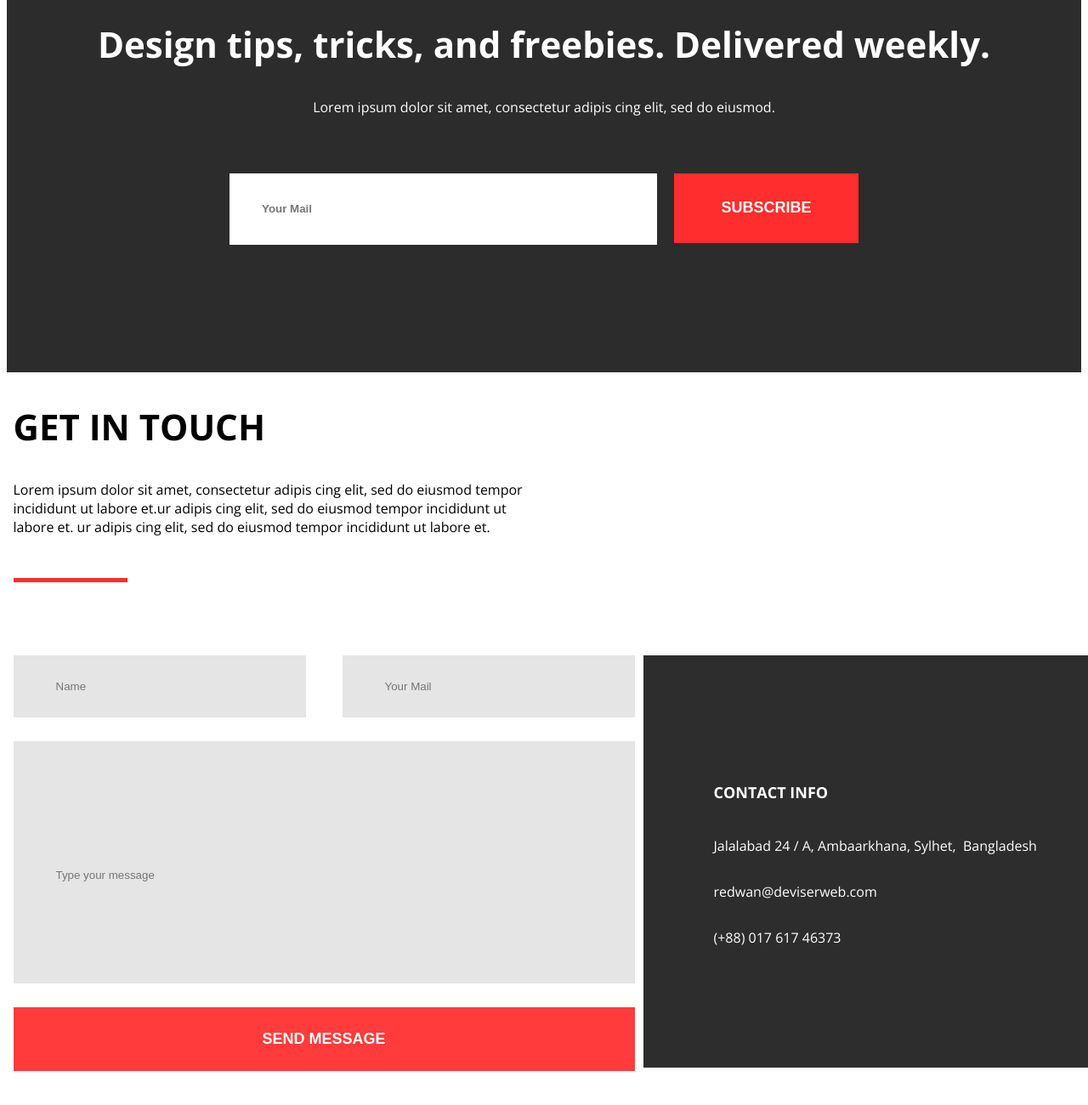
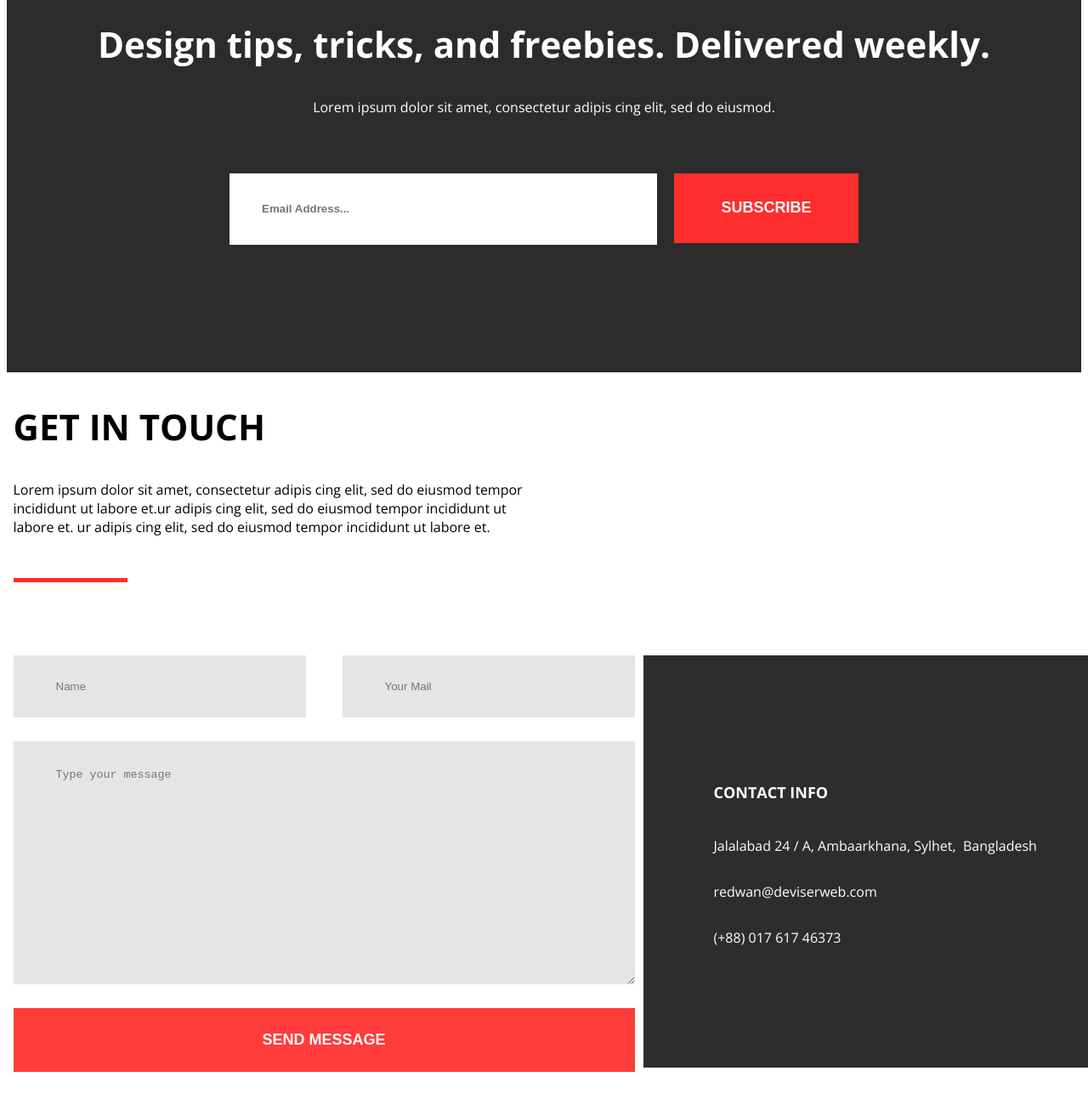
Before and after one commit to pensir04/Sukhinina-modul-4, a plain HTML site: page index.html in a window 1280 px wide. Shown: the part 3265-4565 px from the top of the page at 85% size. Drawn offline with Linux system fonts and the light colour scheme.

Commit message:
Add files via upload

```diff
--- a/index.html
+++ b/index.html
@@ -119,7 +119,7 @@
 			<p>Lorem ipsum dolor sit amet, consectetur adipis cing elit, sed do eiusmod.</p>
 			<div class="button">
 				<form class="form-mail" action="#" method="GET">
-      	     	<input class="email" type="email" name="mail" placeholder="Your Mail" required>
+      	     	<input class="email" type="email" name="mail" placeholder="Email Address..." required>
   				<button class="subscribe" type="submit">subscribe</button>
 			</div>
 		</section>
@@ -134,7 +134,7 @@
 					<form action="#" method="GET">
 	      	     	<input class="name" type="text" name="Name" placeholder="Name" required>
 	  				<input class="mail" type="email" name="mail" placeholder="Your Mail" required>
-	  				<input class="message" type="textarea" name="message" placeholder="Type your message" required>
+	  				<textarea class="message" name="message" placeholder="Type your message" required></textarea>
 	  			    <button class="send" type="submit">Send message</button>
 				</div>
 				<div class="inform">
```
